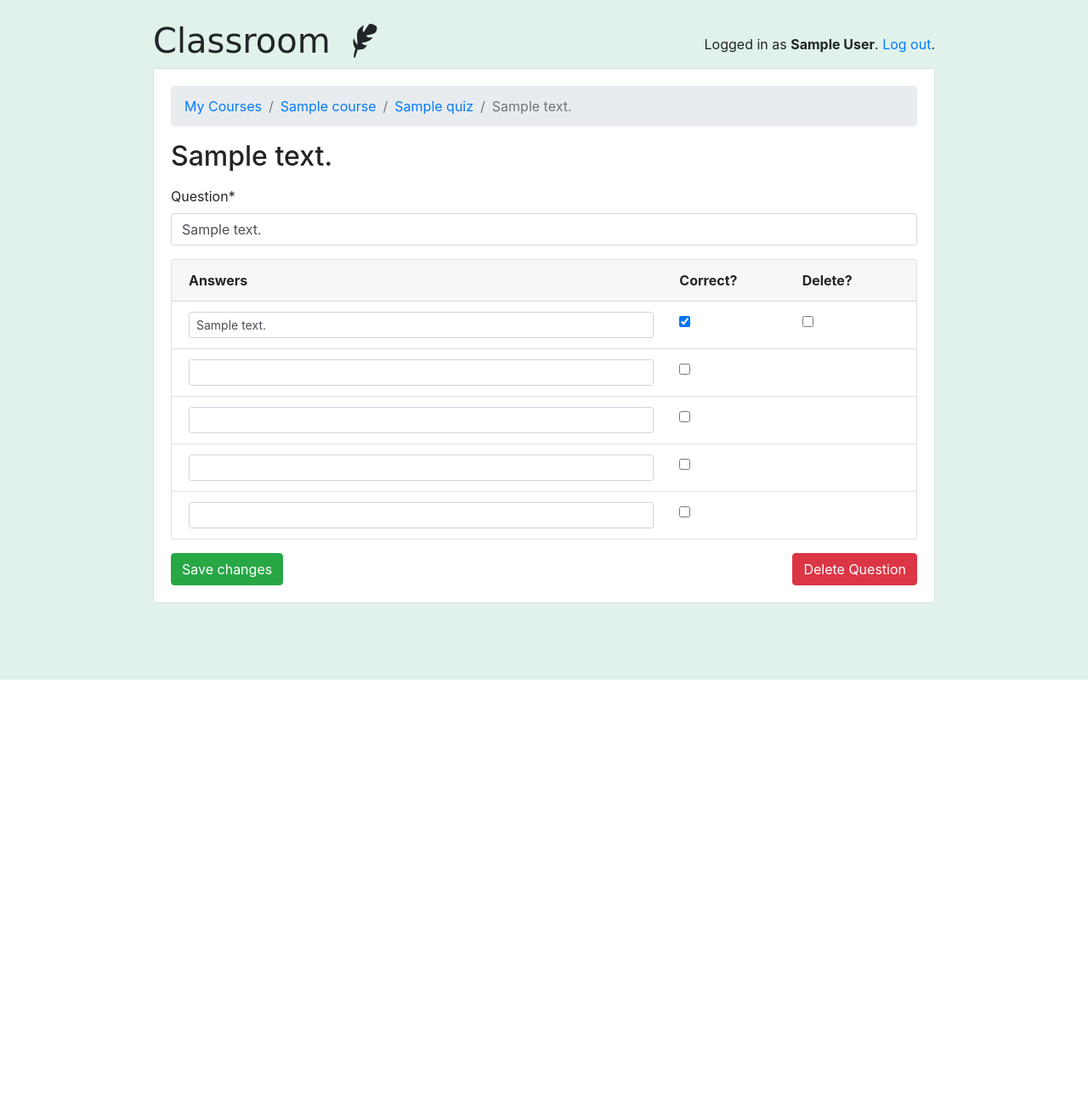
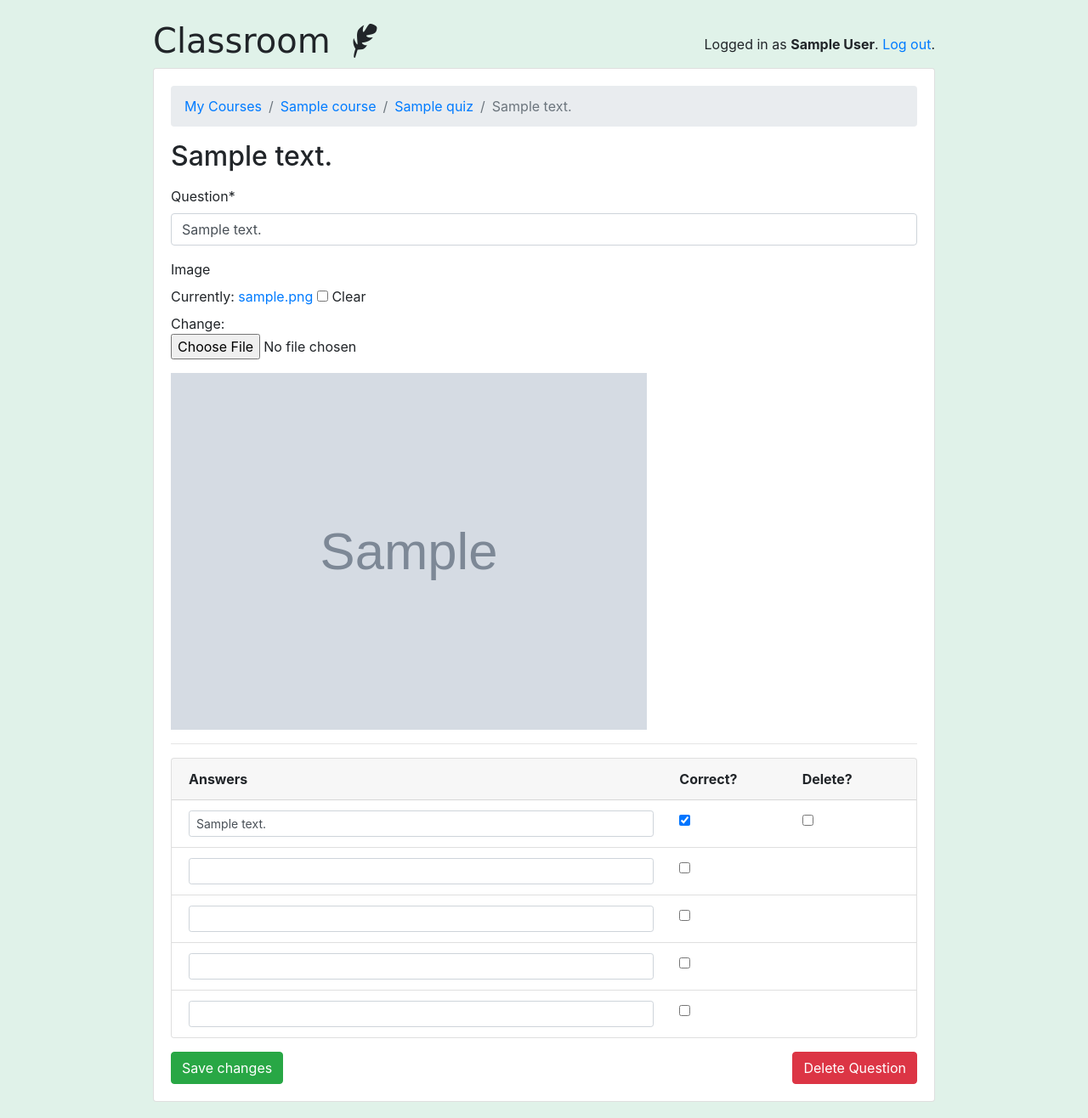
Before and after one commit to jonghoonlee98/ClassroomResponse, a Django app: page /teachers/course/1/quiz/1/question/1/ in a window 1280 px wide. Shown: the top 1316 px of the page at 85% size. Before the commit the page ends 800 px from the top, so only its background shows below. Run offline with Django 3.2, Linux system fonts and the light colour scheme; a user stored in the database is signed in; tables that the repository leaves empty hold one stand-in row (values such as "Sample post"); grey boxes marked "Sample" are stand-in pictures; some libraries are stand-ins or nearby versions; some web fonts are replaced.

Commit message:
Allowing image upload for question

```diff
--- a/classroom_response/classroom/forms.py
+++ b/classroom_response/classroom/forms.py
@@ -52,7 +52,7 @@ class StudentInterestsForm(forms.ModelForm):
 class QuestionForm(forms.ModelForm):
     class Meta:
         model = Question
-        fields = ('text', )
+        fields = ('text', 'image')
 
 
 class QuestionAddForm(forms.ModelForm):
@@ -61,7 +61,7 @@ class QuestionAddForm(forms.ModelForm):
 
     class Meta:
         model = Question
-        fields = ('text', 'Type', )#'image')
+        fields = ('text', 'Type', 'image')
 
 
 class CourseRegistrationForm(forms.ModelForm):
--- a/classroom_response/classroom/models.py
+++ b/classroom_response/classroom/models.py
@@ -1,4 +1,5 @@
 from django.contrib.auth.models import AbstractUser
+from django.core.validators import FileExtensionValidator
 from django.db import models
 from django.utils.html import escape, mark_safe
 
@@ -45,7 +46,8 @@ class Question(models.Model):
     quiz = models.ForeignKey(Quiz, on_delete=models.CASCADE, related_name='questions')
     text = models.CharField('Question', max_length=255)
     question_type = models.CharField('Type', max_length=255, default='MC')
-    #image = models.ImageField(upload_to='images/', default=None, blank=True, null=True)
+    image = models.ImageField(upload_to='images/', default=None, validators=[FileExtensionValidator(allowed_extensions=['jpeg', 'jpg', 'png'])], blank=True, null=True)
+
 
     def __str__(self):
         return self.text
--- a/classroom_response/classroom/templates/classroom/teachers/question_add_form.html
+++ b/classroom_response/classroom/templates/classroom/teachers/question_add_form.html
@@ -12,7 +12,7 @@
   </nav>
   <h2 class="mb-3">Add a new question</h2>
   <p class="lead">Add first the text of the question. In the next step you will be able to add the possible answers.</p>
-  <form method="post" novalidate>
+  <form method="post" novalidate enctype="multipart/form-data">
     {% csrf_token %}
     {{ form|crispy }}
     <button type="submit" class="btn btn-success">Save</button>
--- a/classroom_response/classroom/templates/classroom/teachers/question_change_form.html
+++ b/classroom_response/classroom/templates/classroom/teachers/question_change_form.html
@@ -12,10 +12,14 @@
     </ol>
   </nav>
   <h2 class="mb-3">{{ question.text }}</h2>
-  <form method="post" novalidate>
+  <form method="post" novalidate enctype="multipart/form-data">
     {% csrf_token %}
     {{ formset.management_form }}
     {{ form|crispy }}
+    {% if question.image %}
+    <img src="{{ question.image.url }}" height="420">
+    <hr/>
+    {% endif %}
     <div class="card mb-3{% if formset.errors %} border-danger{% endif %}">
       <div class="card-header">
         <div class="row">
--- a/classroom_response/classroom/views/teachers.py
+++ b/classroom_response/classroom/views/teachers.py
@@ -209,7 +209,7 @@ def question_add(request, course_pk, pk):
     quiz = get_object_or_404(Quiz, pk=pk)
 
     if request.method == 'POST':
-        form = QuestionAddForm(request.POST)
+        form = QuestionAddForm(request.POST, request.FILES)
         if form.is_valid():
             question = form.save(commit=False)
             question.quiz = quiz
@@ -246,7 +246,7 @@ def question_change(request, course_pk, quiz_pk, question_pk):
     )
 
     if request.method == 'POST':
-        form = QuestionForm(request.POST, instance=question)
+        form = QuestionForm(request.POST, request.FILES, instance=question)
         formset = AnswerFormSet(request.POST, instance=question)
         if form.is_valid() and formset.is_valid():
             with transaction.atomic():
--- a/classroom_response/classroom_response/urls.py
+++ b/classroom_response/classroom_response/urls.py
@@ -2,6 +2,10 @@ from django.urls import include, path
 from django.contrib import admin
 
 from classroom.views import classroom, students, teachers
+
+from . import settings
+from django.contrib.staticfiles.urls import static
+from django.contrib.staticfiles.urls import staticfiles_urlpatterns
 
 urlpatterns = [
     path('', include('classroom.urls')),
@@ -11,3 +15,6 @@ urlpatterns = [
     path('accounts/signup/teacher/', teachers.TeacherSignUpView.as_view(), name='teacher_signup'),
     path('admin/', admin.site.urls),
 ]
+
+urlpatterns += staticfiles_urlpatterns()
+urlpatterns += static(settings.MEDIA_URL, document_root=settings.MEDIA_ROOT)
```
